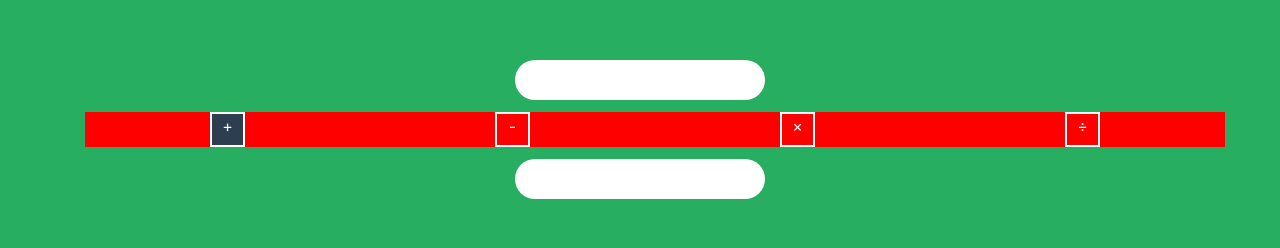
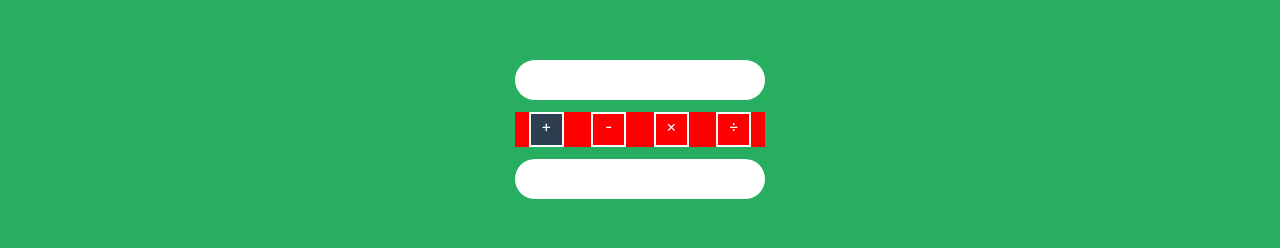
Before and after one commit to lalanolina/calculadora, a plain HTML site: page index.html in a window 1280 px wide. Shown: the part 182-430 px from the top of the page. Drawn offline with nearby package versions, Linux system fonts and the light colour scheme.

Commit message:
Update style.css

```diff
--- a/css/style.css
+++ b/css/style.css
@@ -74,7 +74,7 @@ input[type="radio"]:hover + label {
 	transition: .1s;
 }
 .operations {
-	width: 2500px;
+	width: 250px;
 	background:red;
 }
 
```
